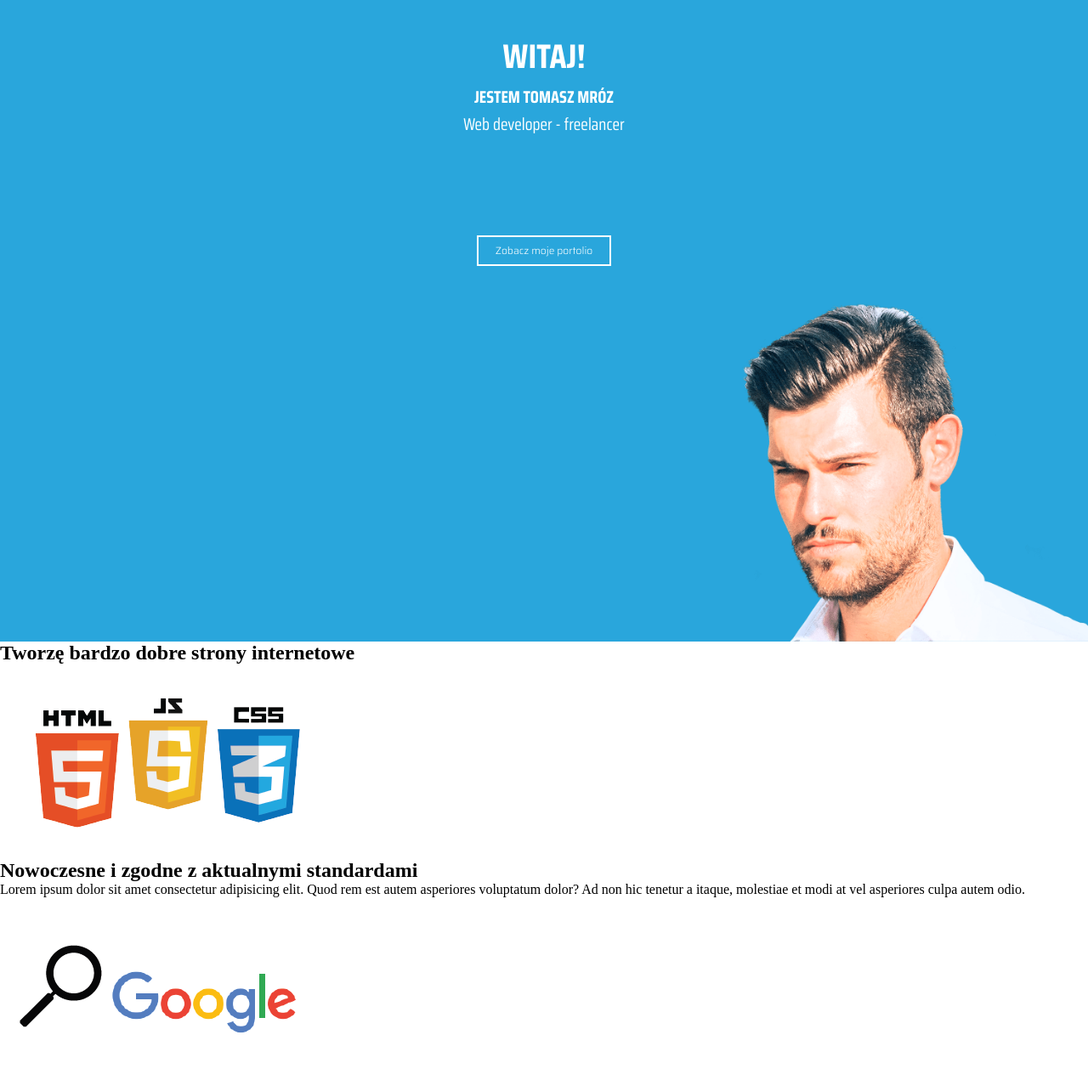
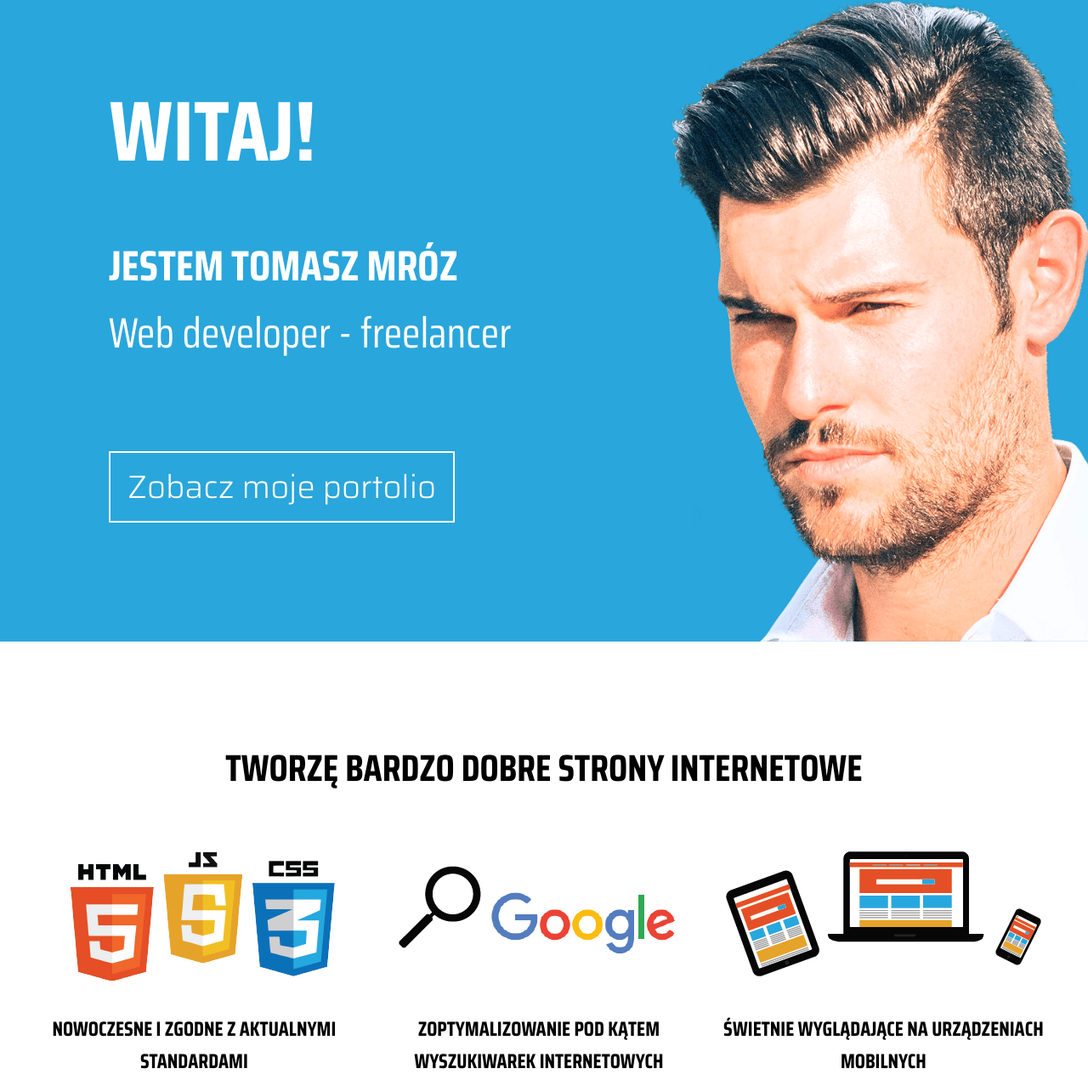
Before and after one commit to TFrost97/webdev-b, a plain HTML site: page index.html in a window 1280 px wide. Shown: the part 45-1316 px from the top of the page at 85% size. Drawn offline with Linux system fonts and the light colour scheme; a script that the page names is missing.

Commit message:
Update style.css

```diff
--- a/css/style.css
+++ b/css/style.css
@@ -5,11 +5,19 @@
     box-sizing: border-box;
 }
 
+.clearfix::after {
+    content: "";
+    display: block;
+    clear: both;
+}
+
 header{
     position: relative;
     background-color: #29a6dc;
     height: 100vh;
     color: white;
+    overflow: hidden;
+    max-width: 1920px;
 }
 
 header > * {
@@ -20,6 +28,7 @@ header > * {
     /* margin: 0 auto; */
     /* width: 80%;
     text-align: center; */
+    z-index: 1;
     top: 10%;
     left: 5%;
     right: 5% ;
@@ -64,10 +73,298 @@ header img{
     font-family: 'Saira';
 }
 
+@media (min-width: 1024px) {
+    header button:hover {
+        cursor: pointer;
+        background-color:#fff;
+        color: #111;
+    }
+}
+
 @media (orientation: landscape) {
     header img {
-        height: 50%;
+        height: 80%;
         bottom: 0;
         right: 0;
     }
+    header div.welcome {
+        top: 15%;
+        left: 5%;
+        right: 50%;
+    }
+    header div.welcome button{
+        margin-top: 40px;
+    }
 }
+
+@media (orientation: landscape) and (min-width: 640px) {
+    header div.welcome h1 {
+        font-size: 28px;
+    }
+    header div.welcome h2 {
+        font-size: 28px;
+    }
+
+    header div.welcome button {
+        font-size: 16px;
+        line-height: 40px;
+    }
+}
+
+@media (orientation: landscape) and (min-width: 1024px){
+    header div.welcome {
+        left: 5%;
+    }
+header div.welcome p {
+    font-size: 56px;
+}
+header div.welcome h1 {
+    font-size: 34px;
+}
+header div.welcome h2 {
+    font-size: 34px;
+}
+header div.welcome button {
+    font-size: 28px;
+    line-height: 70px;
+    margin-top: 80px;
+}
+
+header img{
+    right: -22%;
+    height: 95%;
+}
+
+
+}
+
+@media (orientation: landscape) and (min-width: 1280px){
+    header div.welcome {
+        left: 10%;
+    text-align: left;
+
+    }
+header div.welcome p {
+    font-size: 100px;
+    text-align: left;
+
+}
+header div.welcome h1 {
+    font-size: 50px;
+    margin-top: 40px;
+    text-align: left;
+
+}
+header div.welcome h2 {
+    font-size: 50px;
+    text-align: left;
+
+}
+header div.welcome button {
+    margin-top: 100px;
+    font-size: 38px;
+    line-height: 80px;
+
+}
+
+header img{
+    right: -22%;
+    height: 95%;
+}
+
+
+}
+
+@media (orientation: landscape) and (min-width: 1600px){
+    header div.welcome {
+        left: 10%;
+    text-align: left;
+
+    }
+header div.welcome p {
+    font-size: 120px;
+    text-align: left;
+
+}
+header div.welcome h1 {
+    font-size: 60px;
+    margin-top: 40px;
+    text-align: left;
+
+}
+header div.welcome h2 {
+    font-size: 60px;
+    text-align: left;
+
+}
+header div.welcome button {
+    margin-top: 100px;
+    font-size: 38px;
+    line-height: 90px;
+    padding: 0 70px;
+
+}
+
+header img{
+    right: -22%;
+    height: 95%;
+}
+
+
+}
+
+
+
+@media (orientation: portrait) and (min-width: 360px)
+{
+header div.welcome h1{
+    font-size: 34px;
+}
+header div.welcome h2{
+    font-size: 24px;
+}
+header div.welcome button {
+    margin-top: 24px;
+    line-height: 40px;
+    font-size: 16px;
+}
+header  img{
+    right: -20%;
+}
+}
+
+@media (orientation: portrait) and (min-width: 411px)
+{
+    header div.welcome p{
+        font-size: 54px;
+    }
+header div.welcome h1{
+    font-size: 24px;
+}
+header div.welcome h2{
+    font-size: 24px;
+}
+header div.welcome button {
+    margin-top: 34px;
+    line-height: 44px;
+    font-size: 24px;
+}
+header  img{
+    right: -20%;
+}
+}
+
+
+/* SEKCJA 1 NASZE CECHY */
+
+/* .features * {
+   position: absolute;
+} */
+
+.features {
+    text-align: center;
+    margin: 40px auto;
+    padding: 5%;
+    max-width: 1600px;
+}
+
+.feature {
+}
+
+.features h1 {
+    font-family: 'Saira Condensed', sans-serif;
+    font-weight: 800;
+    font-size: 26px;
+    text-transform: uppercase;
+    margin-bottom: 15px;
+}
+
+.features img{
+    width: 100%;
+    max-width: 375px;
+}
+
+.features h2 {
+    font-family: 'Saira Condensed', sans-serif;
+    font-weight: 800;
+    font-size: 22px;
+    text-transform: uppercase;
+}
+
+.features p {
+    font-family:  'Saira', sans-serif;
+    font-weight: 300;
+    font-size: 12px;
+    margin: 20px 0;
+}
+
+@media (min-width: 360px) {
+    .features p{
+    font-size: 14px;
+    }
+}
+
+
+@media (min-width: 768px) {
+    .features h1{
+        font-size: 44px;
+    }
+    .features h2 {
+        font-size: 34px;
+    }
+    .features p{
+    font-size: 24px;
+    }
+}
+
+@media (min-width: 1024px) {
+
+    .features {
+        text-align: center;
+        margin-top: 50px;
+        padding: 5% 2%;
+    }
+
+    .feature {
+        float: left;
+        width: 33%;
+        padding: 10px;
+    }
+    .features h1{
+        font-size: 44px;
+    }
+    .features h2 {
+        font-size: 24px;
+    }
+    .features p{
+    font-size: 16px;
+    padding: 0 10px;
+    }
+
+}
+
+
+@media (min-width: 1600px) {
+
+    .features {
+
+
+    }
+
+    .feature {
+        float: left;
+        width: 33%;
+        padding: 60px;
+    }
+    .features h1{
+        font-size: 44px;
+    }
+    .features h2 {
+        font-size: 24px;
+    }
+    .features p{
+    font-size: 16px;
+    padding: 0 10px;
+    }
+
+}
```
